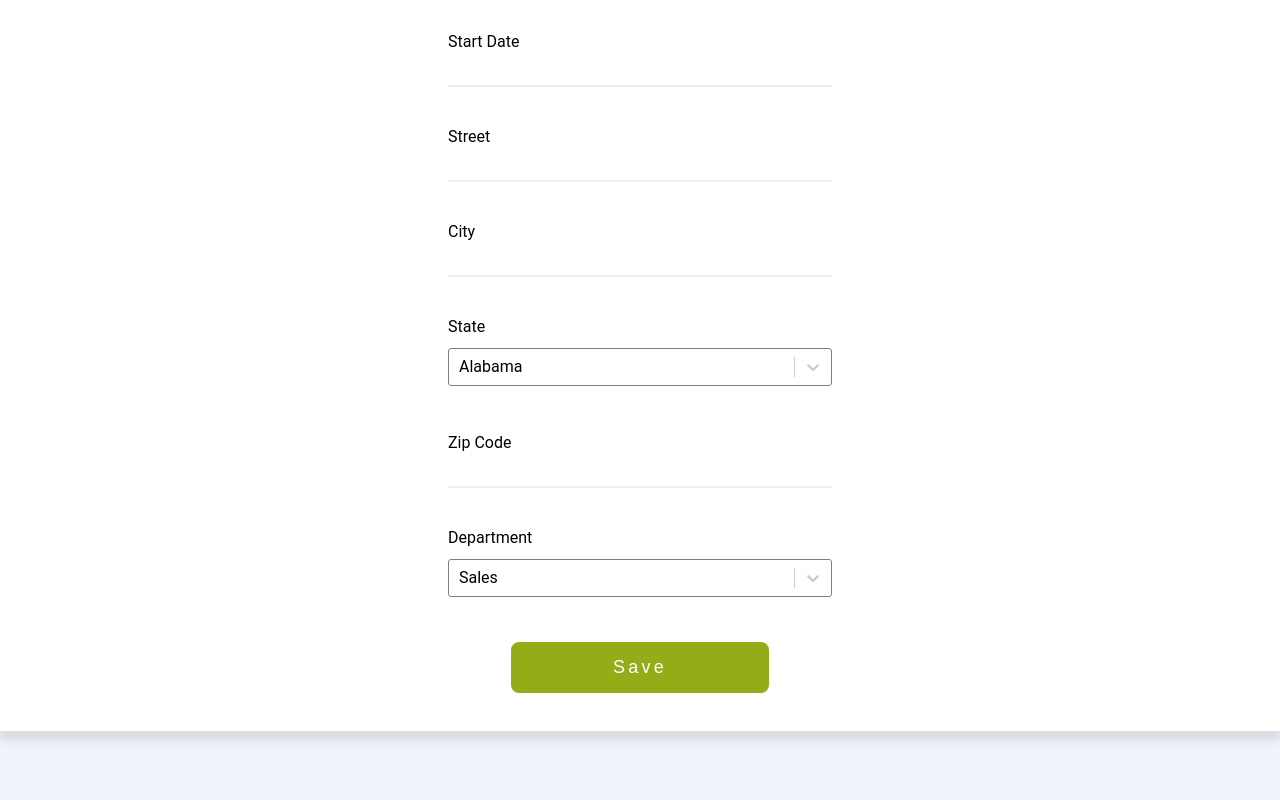
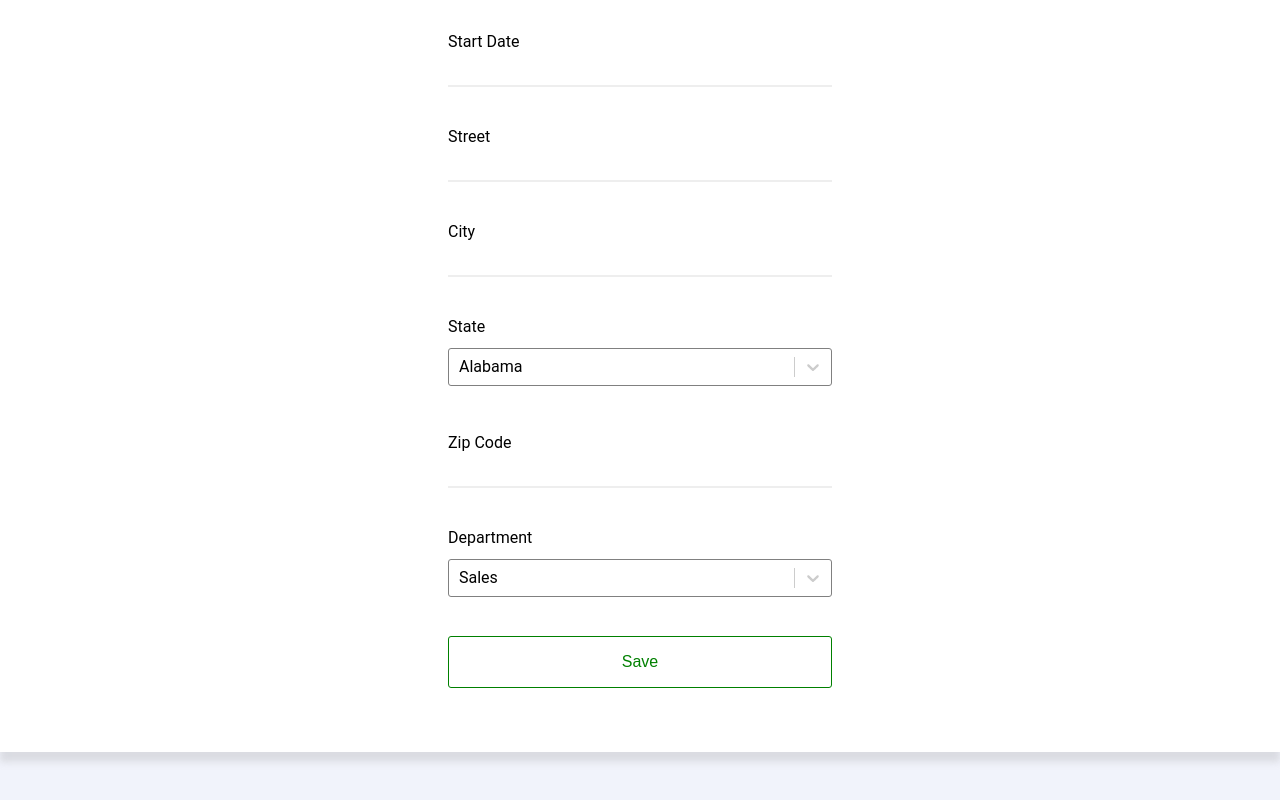
Before and after one commit to FlorysiakSimon/FlorysiakSimon_14_22012021, a React (Create React App) app: page / in a window 1280 px wide. Shown: the part 406-1206 px from the top of the page. Built offline with nearby package versions, Linux system fonts and the light colour scheme.

Commit message:
form update

```diff
--- a/src/components/Header/Header.scss
+++ b/src/components/Header/Header.scss
@@ -9,7 +9,7 @@
     text-decoration: none;
   }
   h1 {
-    color: #93ad18;
+    color: green;
     padding: 0px 20px;
   }
   nav {
@@ -19,7 +19,7 @@
     a {
       display: flex;
       justify-content: space-around;
-      color: #93ad18;
+      color: green;
       font-size: 20px;
       padding: 0px 20px;
       margin-left: 1em;
--- a/src/pages/CreateEmployeePage/CreateEmployeePage.jsx
+++ b/src/pages/CreateEmployeePage/CreateEmployeePage.jsx
@@ -125,52 +125,51 @@ const CreateEmployeePage = ({addEmployee}) => {
 
                 <form noValidate={true} id="create-employee-form" >
                     <div className="input">
+                        <label className="input-label" htmlFor="first-name">First Name</label>
                         <input required className="input-field" type="text" name="firstName" id="first-name" value={input.firstName} onChange={handleChange} />
-                        <label className="input-label" htmlFor="first-name">First Name</label>
                     </div>
 
                     <div className="input">
+                        <label className="input-label" htmlFor="last-name">Last Name</label>
                         <input className="input-field" required type="text" name="lastName" id="last-name" value={input.lastName} onChange={handleChange}/>
-                        <label className="input-label" htmlFor="last-name">Last Name</label>
                     </div>
 
                     <div className="input">
+                        <label htmlFor="birth-date" className="input-label" type="text" >Date of Birth</label>
                         <DatePicker required className="input-field"  id="birth-date"  selected={birthDate} showYearDropdown  dateFormat="dd/MM/yyyy" onChange={(date) => setBirthDate(date) } />
-                        <label className="input-label" type="text" htmlFor="Date of Birth">Date of Birth</label>
                     </div>
 
                     <div className="input">
-                        <DatePicker required className="input-field" id="start-date" selected={startDate} dateFormat="dd/MM/yyyy"  onChange={(date) => setStartDate(date) } />
-                        <label className="input-label" type="text" htmlFor="Start Date">Start Date</label>
+                        <label htmlFor="start-date" className="input-label" type="text" >Start Date</label>
+                        <DatePicker  required className="input-field" id="start-date" selected={startDate} dateFormat="dd/MM/yyyy"  onChange={(date) => setStartDate(date) } />
                     </div>
 
                     <div className="input">
+                        <label className="input-label" htmlFor="street">Street</label>
                         <input className="input-field" required type="text" name="street" id="street" value={input.street} onChange={handleChange} />
-                        <label className="input-label" htmlFor="street">Street</label>
                     </div>
 
                     <div className="input">
+                        <label className="input-label" htmlFor="city">City</label>
                         <input className="input-field" required type="text" name="city" id="city" value={input.city} onChange={handleChange} />
-                        <label className="input-label" htmlFor="city">City</label>
-
                     </div>
 
                     <div className="input">
-                        <Select styles={selectStyle} id="state" required options={states} placeholder={states[0].label} onChange={(e) => setState(e.value)}/>
                         <label className="input-label" type="text" htmlFor="state">State</label>
+                        <Select aria-label="state" styles={selectStyle} id="state" required options={states} placeholder={states[0].label} onChange={(e) => setState(e.value)}/>
                     </div>
 
                     <div className="input">
+                        <label className="input-label" htmlFor="zip-code">Zip Code</label>
                         <input className="input-field" required type="number" name="zipCode" id="zip-code" value={input.zipCode} onChange={handleChange}/>
-                        <label className="input-label" htmlFor="zip-code">Zip Code</label>
                     </div>
 
                     <div className="input">
-                        <Select styles={selectStyle} options={departments} placeholder={departments[0].label} onChange={(e) => setDepartment(e.value)} />
                         <label required className="input-label" htmlFor="department">Department</label>
+                        <Select aria-label="department" styles={selectStyle} options={departments} placeholder={departments[0].label} onChange={(e) => setDepartment(e.value)} />
                     </div>
 
-                    <button type="submit" className="saveButton" onClick={formValidate}>Save</button>
+                    <button type="submit" className="btn" onClick={formValidate}>Save</button>
                 </form>
             </div>
             <Modal style={customClose} content="Employee created!" modalOpen={modalOpen} modalClose={toggleModal}
--- a/src/pages/CreateEmployeePage/CreateEmployeePage.scss
+++ b/src/pages/CreateEmployeePage/CreateEmployeePage.scss
@@ -31,10 +31,10 @@ form {
   margin: 0 auto 5em auto;
 }
 
-// FORM //
+/* FORM */
 .input {
   display: flex;
-  flex-direction: column-reverse;
+  flex-direction: column;
   position: relative;
   padding-top: 1.5rem;
   & + .input {
@@ -60,36 +60,36 @@ form {
   &:valid {
     outline: 0;
     border-bottom-color: #93ad18;
-    // & + .input-label {
-    //   color: #93ad18;
-    // }
+    will-change: auto;
   }
 }
 .error {
   border-bottom-color: red !important;
 }
-.saveButton {
-  background-color: #93ad18;
-  border: 2px solid white;
-  border-radius: 10px;
-  color: white;
-  padding: 15px 102px;
-  text-align: center;
+/* SAVE BUTTOn */
+.btn {
+  border-radius: 3px;
+  font-size: 16px;
   text-decoration: none;
-  display: inline-block;
-  font-size: 18px;
-  margin: 2em auto;
-  letter-spacing: 0.2rem;
+  cursor: pointer;
   display: block;
-  cursor: pointer;
-  &:hover {
-    color: #93ad18;
-    border-color: #93ad18;
-    background-color: white;
-  }
+  margin: 2em auto 4em;
+  width: 100%;
+  background-color: white;
+  padding: 16px;
+  border: 1px solid #fcfcfc;
+  border-color: green;
+  color: green;
+  z-index: 20;
+  transition: all 0.35s cubic-bezier(1, 0, 0, 1);
 }
 
-// MODAL CLOSE BTN//
+.btn:hover {
+  color: #fcfcfc;
+  background-color: green;
+}
+
+/* MODAL CLOSE BTN */
 .close-container {
   position: relative;
   margin: auto;
@@ -120,11 +120,11 @@ form {
 
 .close-container:hover .leftright {
   transform: rotate(-45deg);
-  background-color: #93ad18;
+  background-color: green;
 }
 .close-container:hover .rightleft {
   transform: rotate(45deg);
-  background-color: #93ad18;
+  background-color: green;
 }
 .close-container:hover label {
   opacity: 1;
--- a/src/pages/EmployeeListPage/EmployeeListPage.jsx
+++ b/src/pages/EmployeeListPage/EmployeeListPage.jsx
@@ -14,27 +14,15 @@ const columns= [
         { title: 'Zip Code', field: 'zipCode' },
 ]
 
-
-// const data=[{id:1,
-//             name: 'Mehmet',
-//             lastName: 'Baran',
-//             startDate: 1987,
-//             department: "marketing",
-//             dateOfBirth: "10/13/2021",
-//             street:"qqq",
-//             city:"ch",
-//             state:"VA",
-//             zipCode:"2" }]
-
 /** display data in MaterialTable
  * @param  {object} {data}
  */
 const EmployeeListPage = ({data}) => {
     return (
         <div id="employee-div" className="container">
-            <h1>Current Employees</h1>
+            <h2>Current Employees</h2>
             <div className="table">
-                <MaterialTable columns={columns} data={data} title=""/>
+                <MaterialTable columns={columns} data={data} title={false}/>
             </div>
         </div>
     )
```
